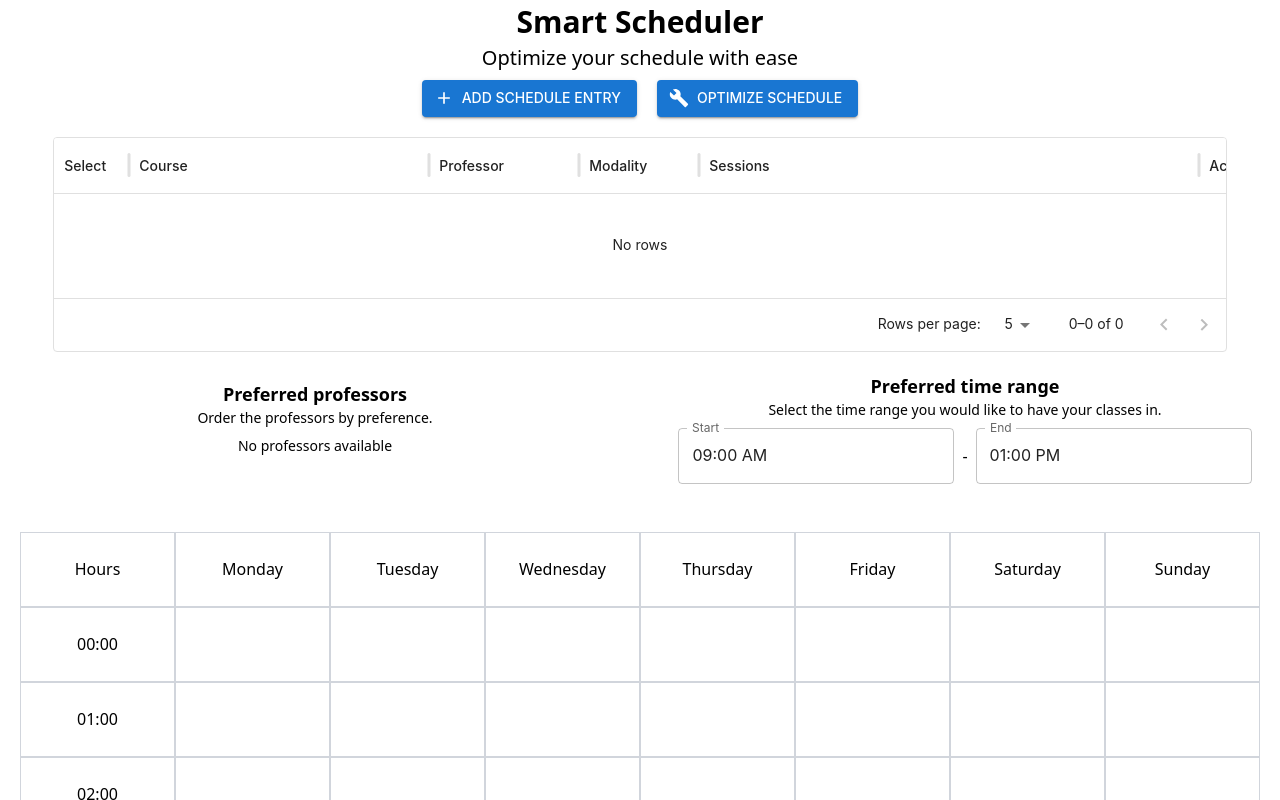
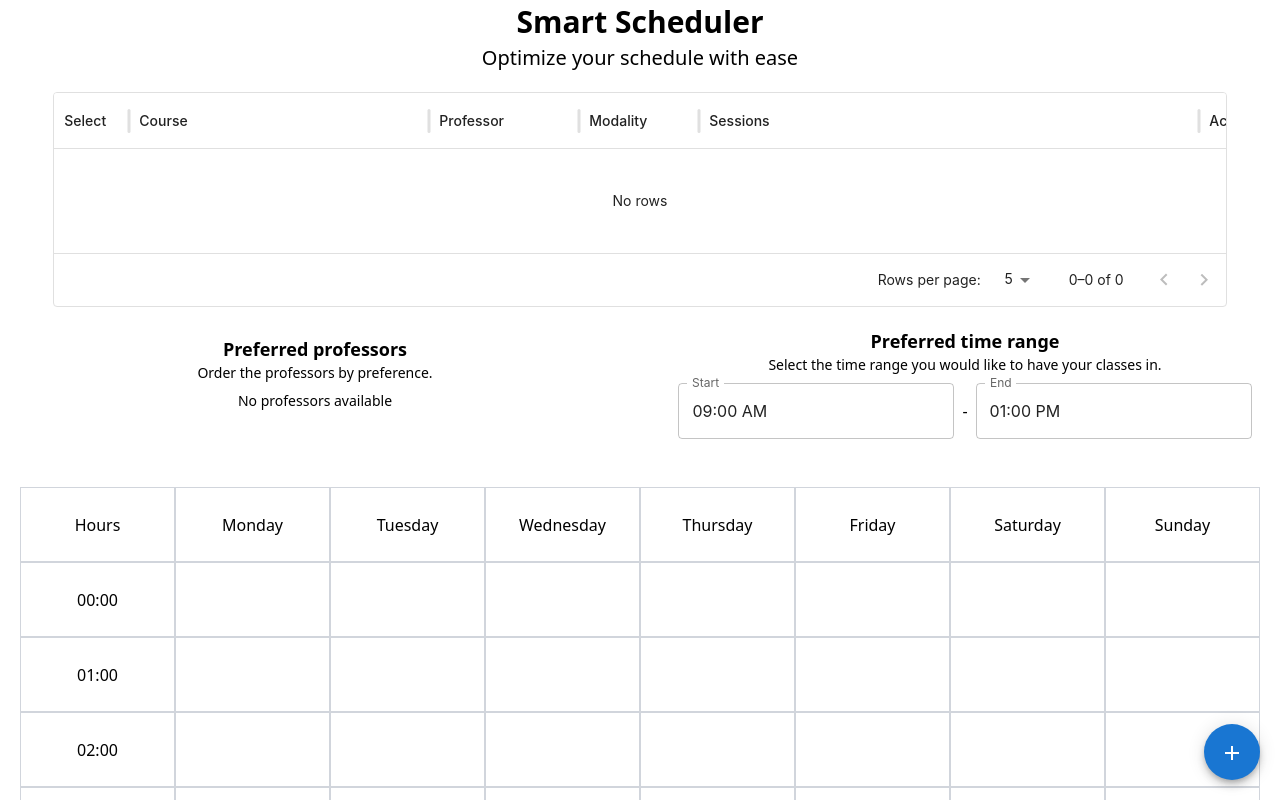
Before and after one commit to PieroD04/smart-scheduler, a React (Vite) app: page / in a window 1280 px wide. Shown: the top 800 px of the page. Built offline with nearby package versions, Linux system fonts and the light colour scheme; a web font is replaced by a local one.

Commit message:
feat: add speed dial

```diff
--- /dev/null
+++ b/src/components/SpeedDial.tsx
@@ -0,0 +1,37 @@
+import { useState } from 'react';
+import { SpeedDial, SpeedDialAction, SpeedDialIcon } from '@mui/material';
+import AddIcon from '@mui/icons-material/Add';
+import BuildIcon from '@mui/icons-material/Build';
+import FileDownloadIcon from '@mui/icons-material/FileDownload';
+
+export default function SpeedDialTooltipOpen({handleAdd, handleOptimize, handleExport}: {handleAdd: () => void, handleOptimize: () => void, handleExport: () => void}) {
+  const [open, setOpen] = useState(false);
+  const handleOpen = () => setOpen(true);
+  const handleClose = () => setOpen(false);
+
+  const actions = [
+    { icon: <AddIcon />, name: 'Add', action: handleAdd },
+    { icon: <BuildIcon />, name: 'Optimize', action: handleOptimize },
+    { icon: <FileDownloadIcon />, name: 'Export', action: handleExport }
+  ];
+
+  return (
+    <SpeedDial
+        ariaLabel="SpeedDial tooltip"
+        icon={<SpeedDialIcon />}
+        onClose={handleClose}
+        onOpen={handleOpen}
+        open={open}
+      >
+        {actions.map((action) => (
+          <SpeedDialAction
+            key={action.name}
+            icon={action.icon}
+            tooltipTitle={action.name}
+            tooltipOpen
+            onClick={action.action}
+          />
+        ))}
+      </SpeedDial>
+  );
+}
--- a/src/pages/Home.tsx
+++ b/src/pages/Home.tsx
@@ -1,10 +1,8 @@
 import { useState } from "react";
 import ScheduleForm from "../components/ScheduleForm";
-import { Button, Dialog, DialogContent, DialogTitle, IconButton } from "@mui/material";
+import { Dialog, DialogContent, DialogTitle, IconButton } from "@mui/material";
 import useEntries from "../hooks/useEntries";
 import useSelectedEntries from "../hooks/useSelectedEntries";
-import AddIcon from '@mui/icons-material/Add';
-import BuildIcon from '@mui/icons-material/Build';
 import CloseIcon from '@mui/icons-material/Close';
 import ScheduleTable from "../components/ScheduleTable";
 import Scheduler from "../components/Scheduler";
@@ -13,6 +11,7 @@ import TimeRangeSelector from "../components/TimeRangeSelector";
 import usePreferences from "../hooks/usePreferences";
 import optimizeSchedule from "../utils/optimizeSchedule";
 import ScheduleEntry from "../models/ScheduleEntry";
+import SpeedDial from "../components/SpeedDial";
 
 export default function Home() {
     const [open, setOpen] = useState(false);
@@ -39,18 +38,6 @@ export default function Home() {
         <div>
             <div className="text-3xl font-bold text-center p-1">Smart Scheduler</div>
             <div className="text-xl font-normal text-center mb-2">Optimize your schedule with ease</div>
-            <div className="flex flex-row justify-center items-center gap-5">
-                <Button
-                    variant="contained"
-                    startIcon={<AddIcon />}
-                    onClick={() => handleClickOpen}
-                >Add Schedule Entry</Button>
-                <Button
-                    variant="contained"
-                    startIcon={<BuildIcon />}
-                    onClick={handleOptimize}
-                >Optimize Schedule</Button>
-            </div>
             <div className="md:w-11/12 md:mx-auto mt-5">
                 <ScheduleTable entries={entries} selectedEntries={selectedEntries} toggleSelectedEntry={toggleSelectedEntry} updateEntry={(id: number) => handleClickOpen(id)} deleteEntry={deleteEntry} />
             </div>
@@ -81,6 +68,9 @@ export default function Home() {
                     <ScheduleForm entry={selectedEntry} addEntry={addEntry} updateEntry={updateEntry} handleDialogClose={handleClose} />
                 </DialogContent>
             </Dialog>
+            <div className="fixed bottom-5 right-5">
+                <SpeedDial handleAdd={handleClickOpen} handleOptimize={handleOptimize} handleExport={() => {}} />
+            </div>
         </div>
     )
 }
```
